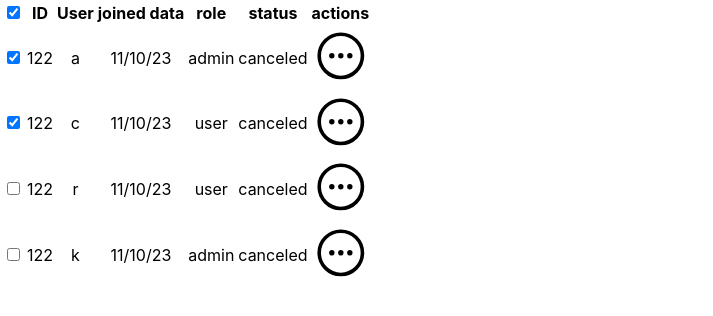
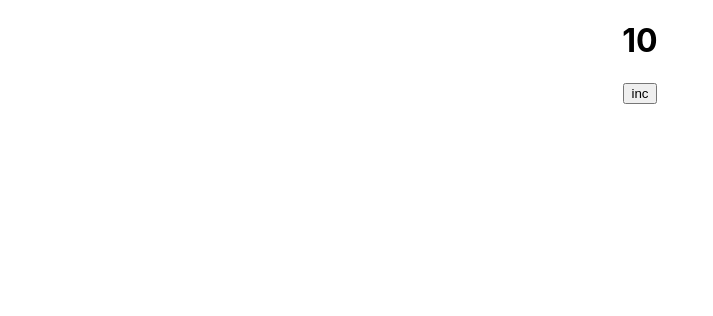
Before and after one commit to mukilathuruv-fz/frenzo-react-6, a React (Create React App) app: page / in a window 1280 px wide. Shown: the top 316 px of the page, without its empty margins (0-713 px from the left). Built offline with nearby package versions, Linux system fonts and the light colour scheme.

Commit message:
use state hook

```diff
--- a/src/App.js
+++ b/src/App.js
@@ -1,9 +1,9 @@
 import "./App.css";
-import Table from "./components/table/Table";
+import Counter from "./components/counter/Counter";
 function App() {
   return (
     <div className="App">
-      <Table />
+      <Counter />
     </div>
   );
 }
--- /dev/null
+++ b/src/components/counter/Counter.jsx
@@ -0,0 +1,48 @@
+import { useState } from "react";
+
+const Counter = () => {
+  let [count, setCount] = useState(10);
+
+  const handleIncrement = () => {
+    setCount(count + 1);
+
+    // console.log(count);
+  };
+
+  return (
+    <div>
+      <h1>{count}</h1>
+      <button onClick={handleIncrement}>inc</button>
+    </div>
+  );
+};
+
+export default Counter;
+
+//
+//
+//
+//
+//
+//
+//
+//
+//
+//
+// const Counter = () => {
+//   let count = 10;
+
+//   const handleIncrement = () => {
+//     count++;
+//     console.log(count);
+//   };
+
+//   return (
+//     <div>
+//       <h1>{count}</h1>
+//       <button onClick={handleIncrement}>inc</button>
+//     </div>
+//   );
+// };
+
+// export default Counter;
```
